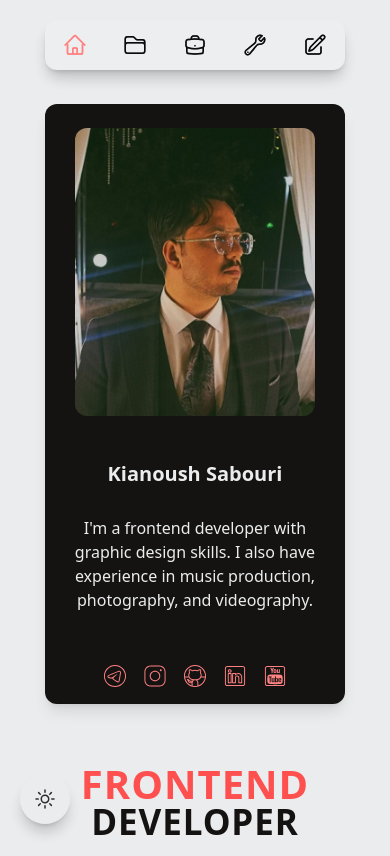
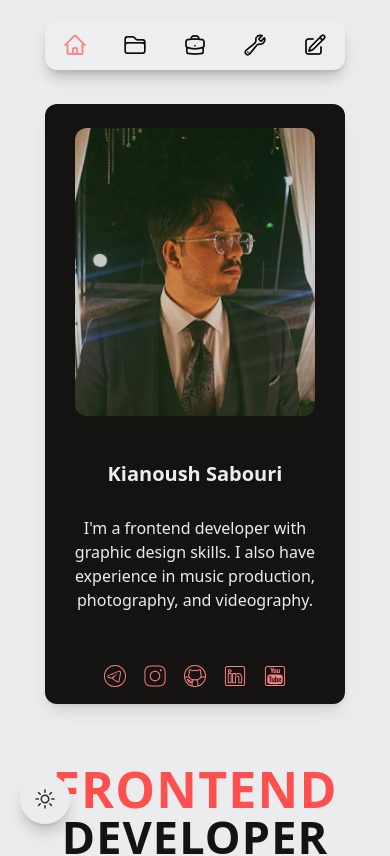
Before and after one commit to kay-sb/Portfolio, a React (Vite) app: page / in a window 390 px wide. Shown: the top 856 px of the page. Built offline with nearby package versions, Linux system fonts and the light colour scheme.

Commit message:
Updated title font for responsiveness in Portfolio

```diff
--- a/src/components/Portfolio.tsx
+++ b/src/components/Portfolio.tsx
@@ -61,7 +61,7 @@ const Portfolio: React.FC = () => {
         {/* Main content section */}
         <div className="flex-1 text-center md:text-left">
           <h1
-            className="font-bold text-[40px] sm:text-[50px] md:text-[65px] xl:text-[110px] leading-none tracking-wide"
+            className="font-bold text-[50px] md:text-[65px] xl:text-[110px] leading-none tracking-wide"
             style={{
               color: darkMode ? colors.textTitleLight : colors.textTitleDark,
             }}
@@ -69,7 +69,7 @@ const Portfolio: React.FC = () => {
             FRONTEND
           </h1>
           <h1
-            className="font-bold text-[35px] sm:text-[45px] md:text-[55px] xl:text-[90px] leading-none tracking-wide mb-4"
+            className="font-bold text-[45px] md:text-[55px] xl:text-[90px] leading-none tracking-wide mb-4"
             style={{
               color: darkMode ? colors.textTitle2Light : colors.textTitle2Dark,
             }}
```
